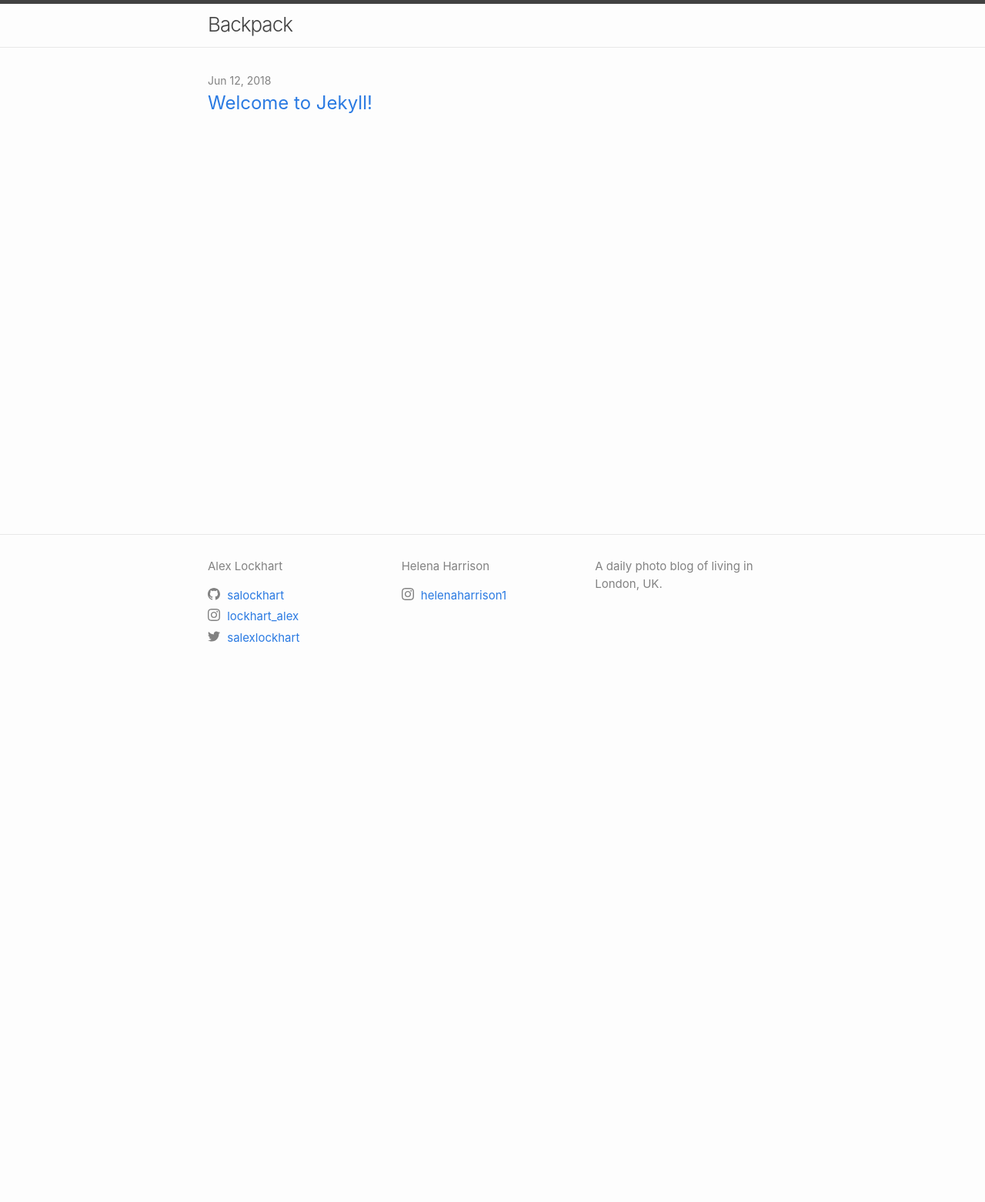
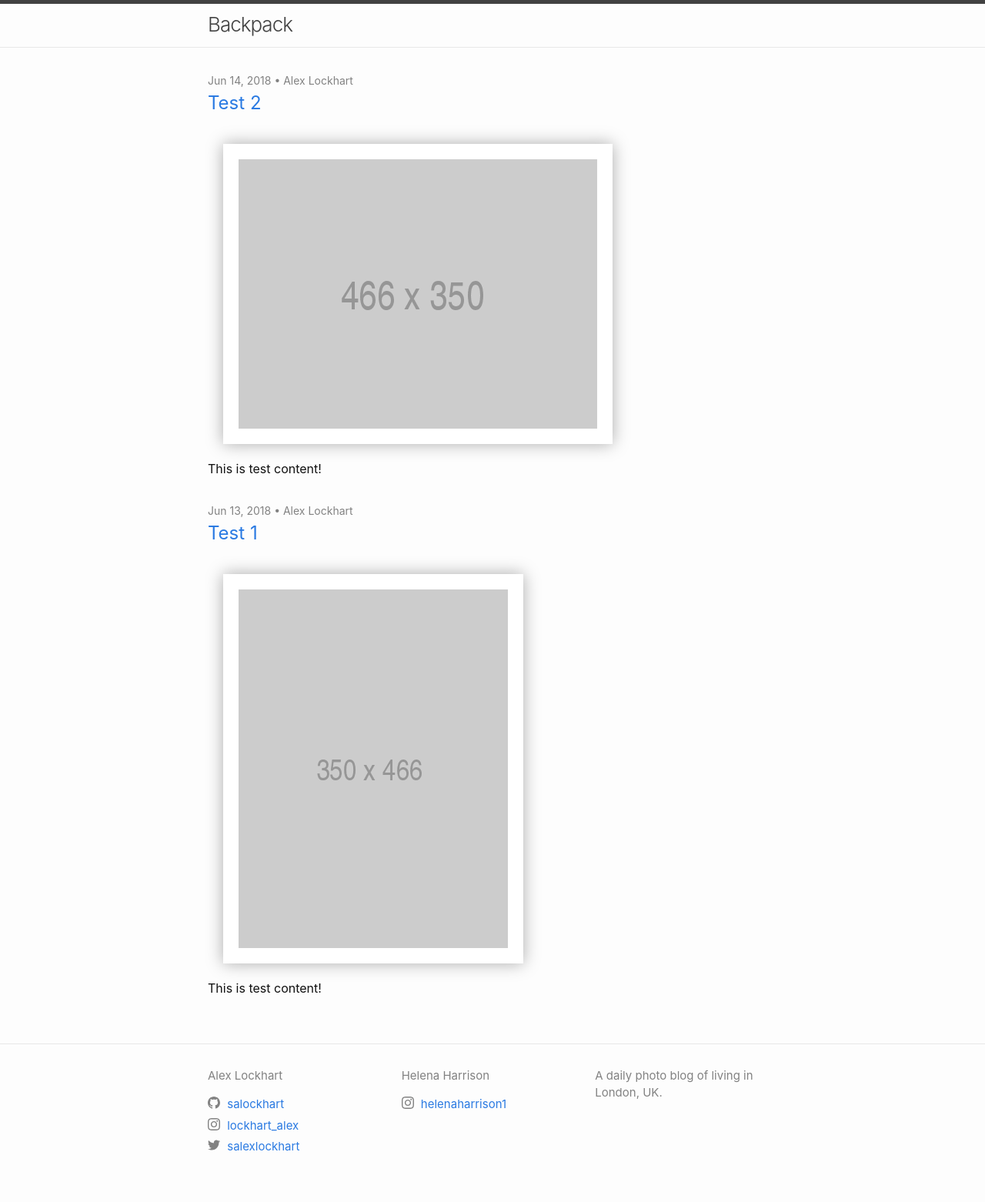
Before and after one commit to salockhart/backpack, a Jekyll site: the page built from index.md, in a window 1280 px wide. Shown: the whole page at 77% size. Built offline with Jekyll 4.4.1, drawn with Linux system fonts in a browser that asks for light colours; before the commit the page ends 900 px from its top, so only the background shows below that.

Commit message:
Example blog posts

```diff
--- a/_config.yml
+++ b/_config.yml
@@ -39,11 +39,12 @@ plugins:
 # Exclude from processing.
 # The following items will not be processed, by default. Create a custom list
 # to override the default setting.
-# exclude:
-#   - Gemfile
-#   - Gemfile.lock
-#   - node_modules
-#   - vendor/bundle/
-#   - vendor/cache/
-#   - vendor/gems/
-#   - vendor/ruby/
+exclude:
+  - Gemfile
+  - Gemfile.lock
+  - node_modules
+  - vendor/bundle/
+  - vendor/cache/
+  - vendor/gems/
+  - vendor/ruby/
+  - api/
--- a/_layouts/home.html
+++ b/_layouts/home.html
@@ -7,14 +7,26 @@ layout: default
     <ul class="post-list">
         {%- for post in site.posts -%}
         <li>
-            {%- assign date_format = site.minima.date_format | default: "%b %-d, %Y" -%}
-            <span class="post-meta">{{ post.date | date: date_format }}</span>
+            <span class="post-meta">
+                <time class="dt-published" datetime="{{ post.date | date_to_xmlschema }}" itemprop="datePublished">
+                    {%- assign date_format = site.minima.date_format | default: "%b %-d, %Y" -%}
+                    {{ post.date | date: date_format }}
+                </time>
+                {%- if post.author -%} •
+                <span itemprop="author" itemscope itemtype="http://schema.org/Person">
+                    <span class="p-author h-card" itemprop="name">{{ post.author }}</span>
+                </span>
+                {%- endif -%}
+            </span>
+
             <h3>
                 <a class="post-link" href="{{ post.url | relative_url }}">
                     {{ post.title | escape }}
                 </a>
             </h3>
-            {%- if site.show_excerpts -%} {{ post.excerpt }} {%- endif -%}
+
+            <img class="post-image" src="{{ post.image | relative_url }}" />
+            {{ post.content }}
         </li>
         {%- endfor -%}
     </ul>
--- /dev/null
+++ b/_posts/2018-06-13-test-1.md
@@ -0,0 +1,9 @@
+---
+layout: post
+author: Alex Lockhart
+title:  Test 1
+date:   2018-06-13
+image: assets/img/2018-06-13-test-1.png
+---
+
+This is test content!
--- /dev/null
+++ b/_posts/2018-06-14-test-2.md
@@ -0,0 +1,9 @@
+---
+layout: post
+author: Alex Lockhart
+title:  Test 2
+date:   2018-06-14
+image: assets/img/2018-06-14-test-2.png
+---
+
+This is test content!
--- a/_sass/minima/_layout.scss
+++ b/_sass/minima/_layout.scss
@@ -194,6 +194,12 @@
   @include relative-font-size(1.5);
 }
 
+.post-image {
+  margin: 20px;
+  border: 20px solid white;
+  box-shadow: 0 0 20px #aaa;
+}
+
 
 
 /**
```
Also changed, not shown: _layouts/post.html (+4 -3 lines), _posts/2018-06-12-welcome-to-jekyll.markdown (deleted, +0 -25 lines), assets/img/2018-06-13-test-1.png (added), assets/img/2018-06-14-test-2.png (added).
